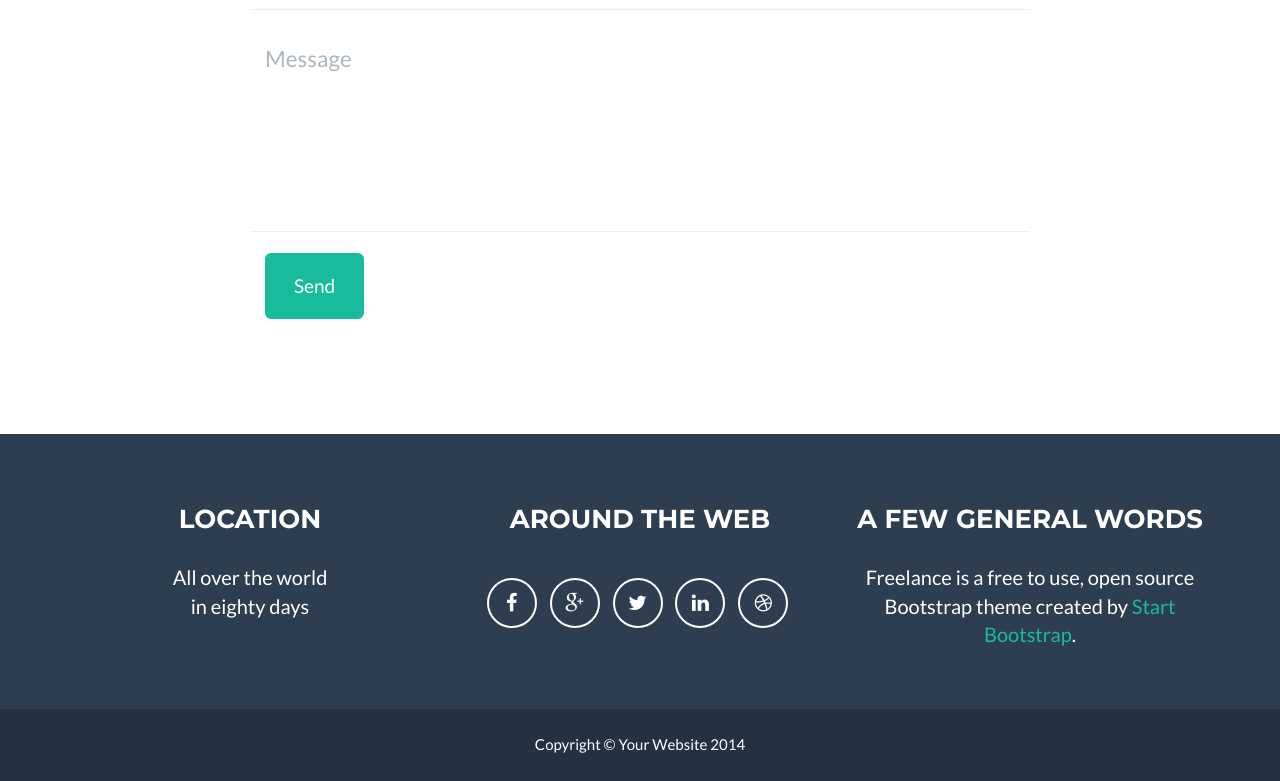
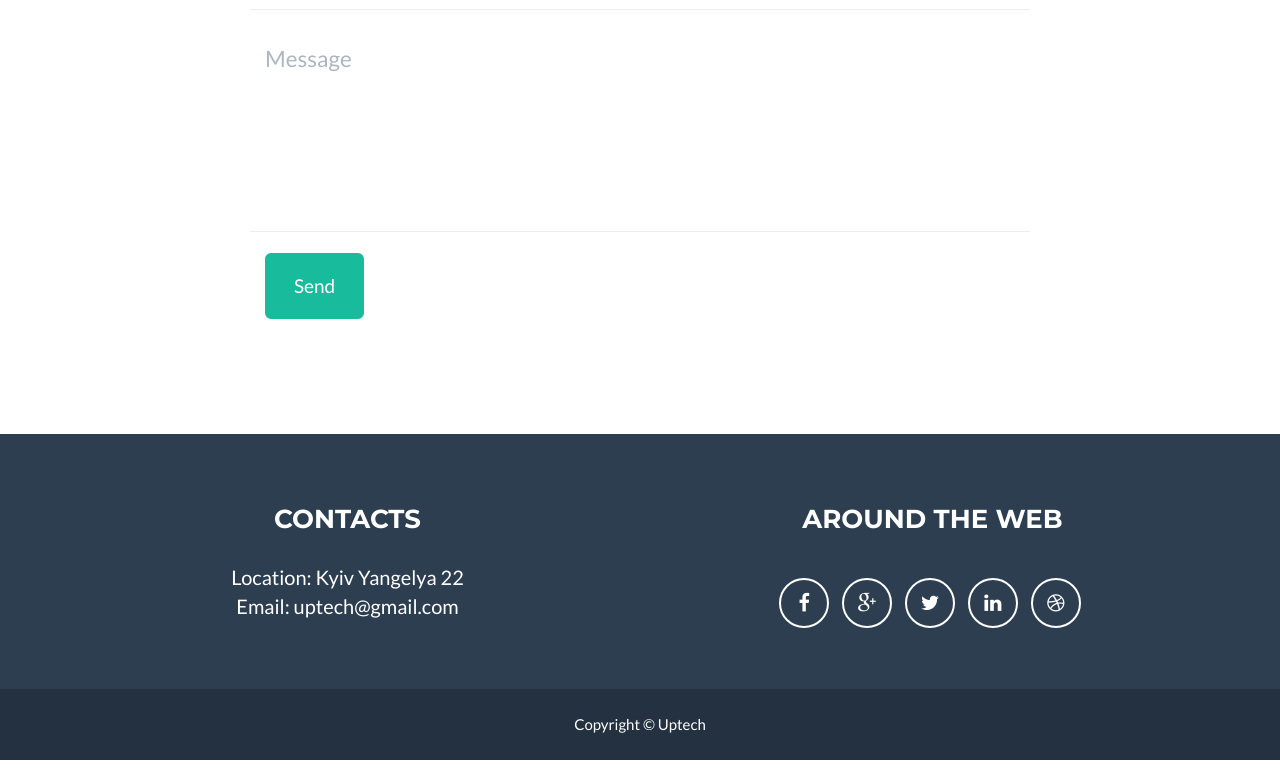
Before and after one commit to fisheroleg/uptech, a plain HTML site: page index.html in a window 1280 px wide. Shown: the part 3816-4597 px from the top of the page. After the commit the page ends 4576 px from the top, so only its background shows below. Drawn offline with nearby package versions, Linux system fonts and the light colour scheme.

Commit message:
footer changes

```diff
--- a/index.html
+++ b/index.html
@@ -256,12 +256,12 @@
         <div class="footer-above">
             <div class="container">
                 <div class="row">
-                    <div class="footer-col col-md-4">
-                        <h3>Location</h3>
-                        <p>All over the world<br>
-						in eighty days</p>
+                    <div class="footer-col col-md-6">
+                        <h3>Contacts</h3>
+                        <p>Location: Kyiv Yangelya 22 <br>
+                        Email: uptech@gmail.com</p>
                     </div>
-                    <div class="footer-col col-md-4">
+                    <div class="footer-col col-md-6">
                         <h3>Around the Web</h3>
                         <ul class="list-inline">
                             <li>
@@ -281,10 +281,7 @@
                             </li>
                         </ul>
                     </div>
-                    <div class="footer-col col-md-4">
-                        <h3>A few general words</h3>
-                        <p>Freelance is a free to use, open source Bootstrap theme created by <a href="http://startbootstrap.com">Start Bootstrap</a>.</p>
-                    </div>
+
                 </div>
             </div>
         </div>
@@ -292,7 +289,7 @@
             <div class="container">
                 <div class="row">
                     <div class="col-lg-12">
-                        Copyright &copy; Your Website 2014
+                        Copyright &copy;  Uptech
                     </div>
                 </div>
             </div>
```
